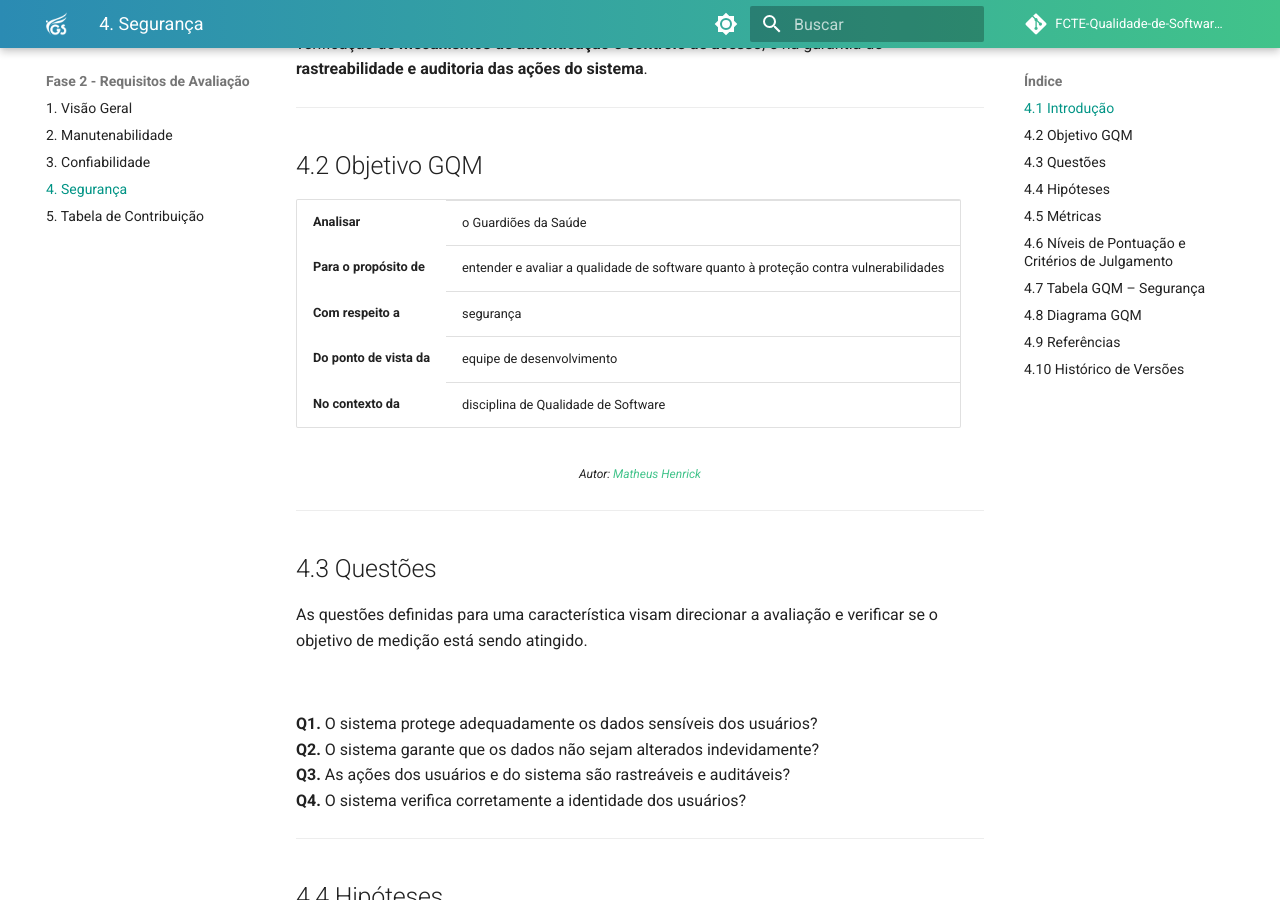
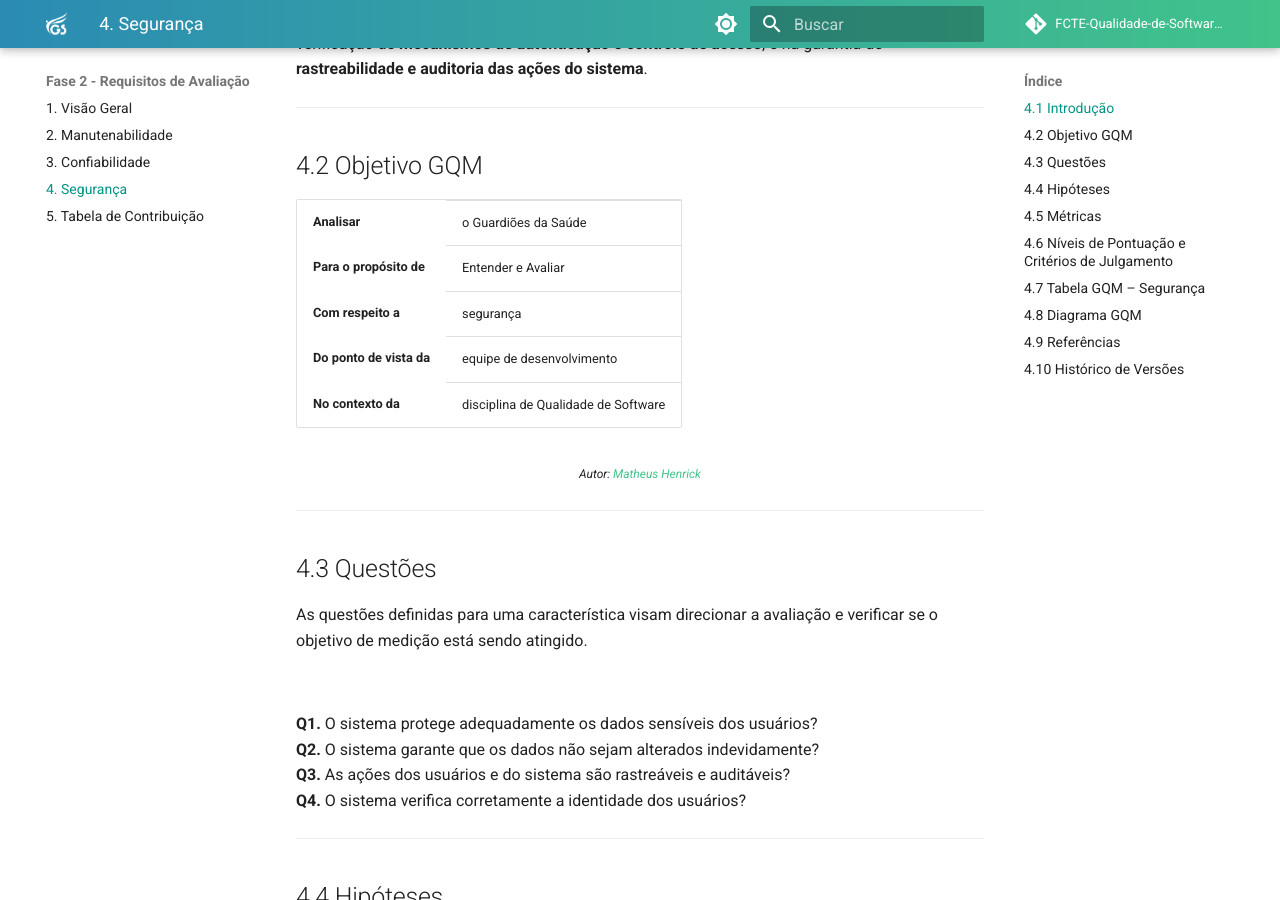
Before and after one commit to FCTE-Qualidade-de-Software-1/2025-2_T02_Katherine_Johnson, an MkDocs documentation site: the page built from docs/entregas/fase-2/seguranca.md, in a window 1280 px wide and 900 px high, scrolled down 432 px. Built offline with MkDocs 1.6.1 and Material for MkDocs 9.7.7, drawn with Linux system fonts in a browser that asks for light colours; comment, search, counter and statistics services are not loaded; some of the changed text lies outside the part shown.

Commit message:
Ajuste dos itens 2.2 - 3.2 - 4.2 (propósitos somente o verbo no infinitivo)

```diff
--- a/docs/entregas/fase-2/seguranca.md
+++ b/docs/entregas/fase-2/seguranca.md
@@ -12,7 +12,7 @@ Nesta etapa, a análise concentra-se na identificação e prevenção de **vulne
 
 <table>
   <tr><th>Analisar</th><td>o Guardiões da Saúde</td></tr>
-  <tr><th>Para o propósito de</th><td>entender e avaliar a qualidade de software quanto à proteção contra vulnerabilidades</td></tr>
+  <tr><th>Para o propósito de</th><td>Entender e Avaliar</td></tr>
   <tr><th>Com respeito a</th><td>segurança</td></tr>
   <tr><th>Do ponto de vista da</th><td>equipe de desenvolvimento</td></tr>
   <tr><th>No contexto da</th><td>disciplina de Qualidade de Software</td></tr>
```
Also changed, not shown: other parts of docs/entregas/fase-2/seguranca.md (+1 -0 lines), docs/entregas/fase-2/confiabilidade.md (+2 -1 lines), docs/entregas/fase-2/manutenabilidade.md (+2 -1 lines).
